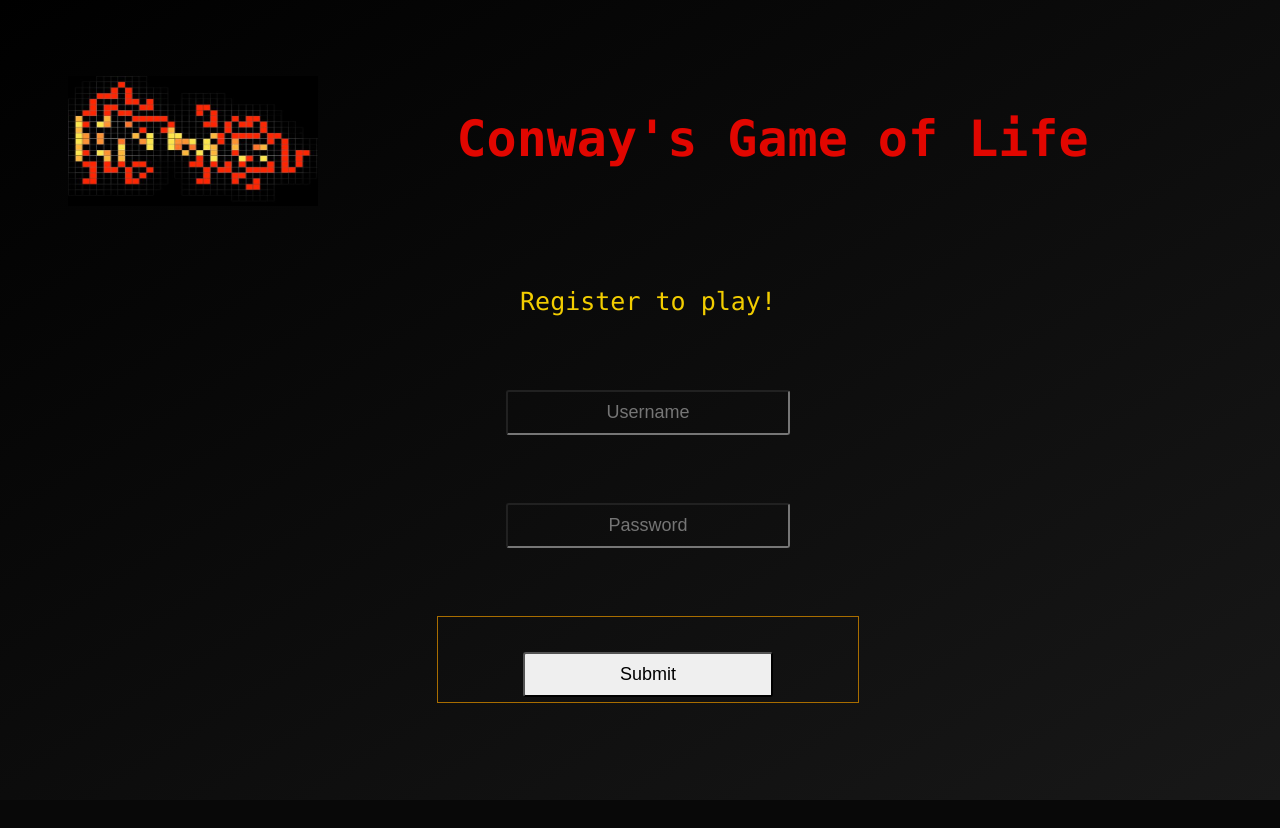
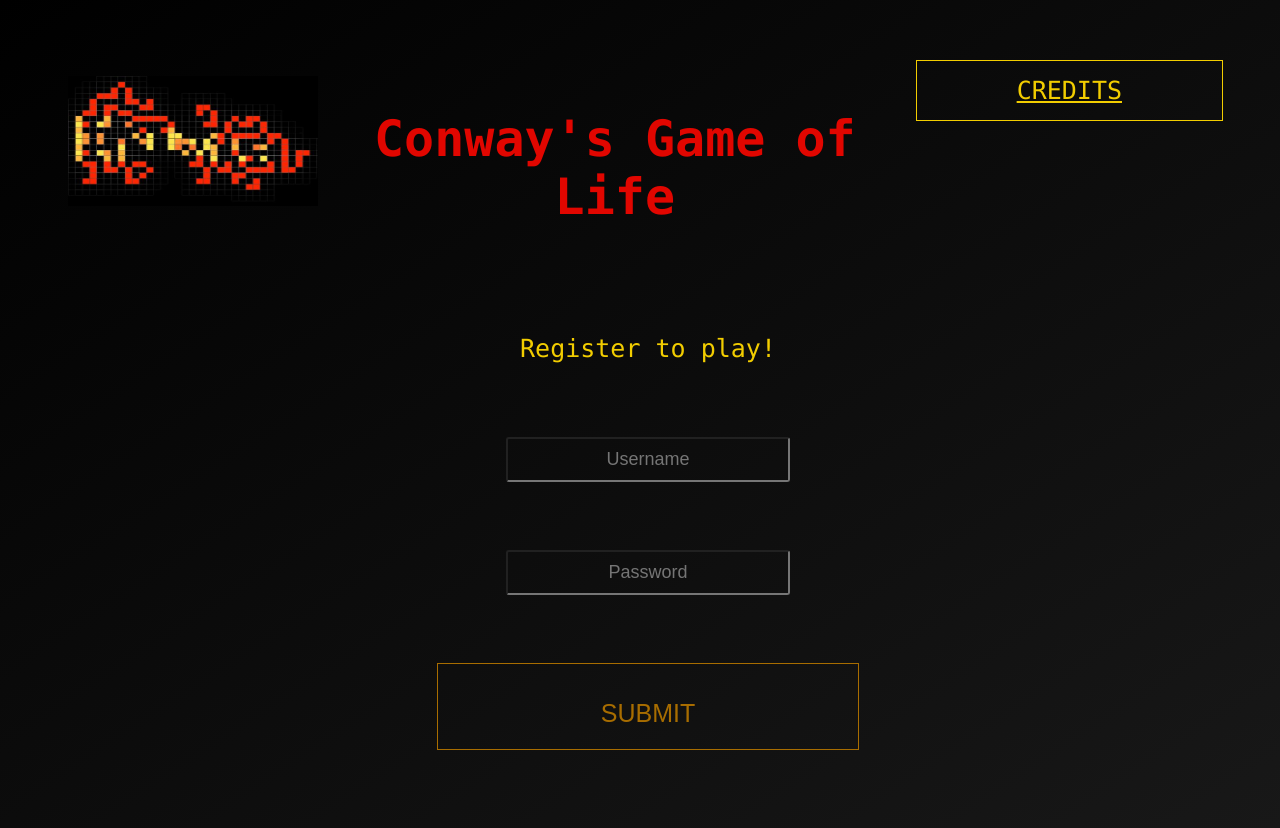
Before and after one commit to jmw11x/GameOfLife, a PHP site: page /registration.php in a window 1280 px wide. Before the commit the page ends 800 px from the top, so only its background shows below. Run offline with PHP 8.4, Linux system fonts and the light colour scheme.

Commit message:
registration css

```diff
--- a/registration.php
+++ b/registration.php
@@ -17,7 +17,7 @@
 				header("Location:registration.php");
 			}
 
-		header("Location:login.php");
+		header("Location:index.html");
 		}
 	}
 
@@ -41,6 +41,9 @@
 			<div class="wide">
 				<h1>Conway's Game of Life</h1>
 			</div>
+			<div class = "signout">
+                <a href="" >Credits</a>
+              </div>
 		</div>
 	</header>
 	<body>
@@ -51,7 +54,6 @@
 
 
 			<form method="post" class="form1">
-
 				<br>
 				<input placeholder="Username" class="un" type="text" id="uname" name="uname">
 				<br>
@@ -60,11 +62,9 @@
 				<input class="un" placeholder="Password" type="text" id="pass" name="pass">
 				<br><br>
 
+				  <a class = "btn" type="submit" name="submit" >Submit</a>
 
-				<div class="btn">
-					<input  class = "submit" type="submit" name="submit" value="Submit">
-				</div>
-			</form>
+			  </form>
 		</div>
 	</body>
 </html>
```
